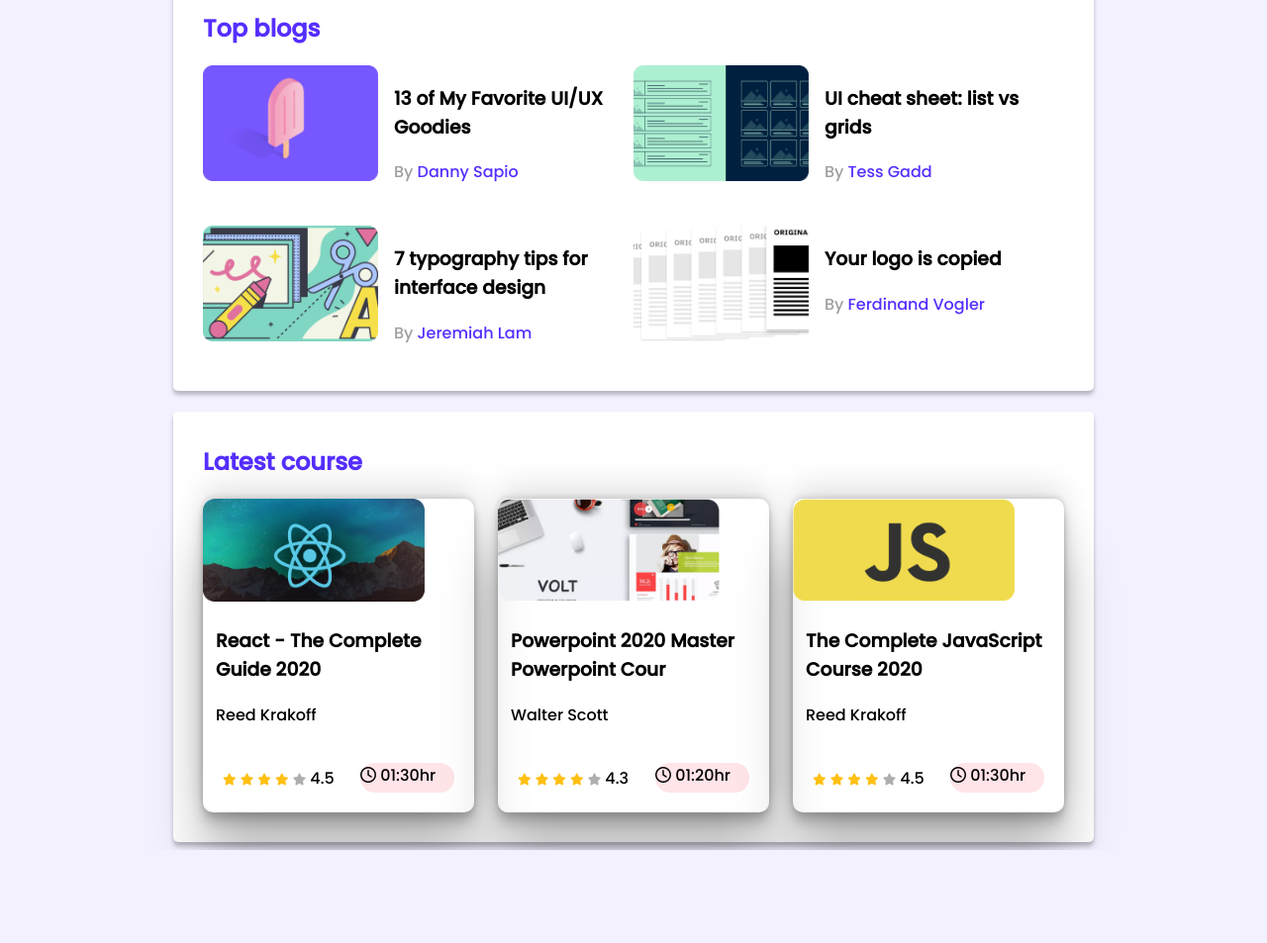
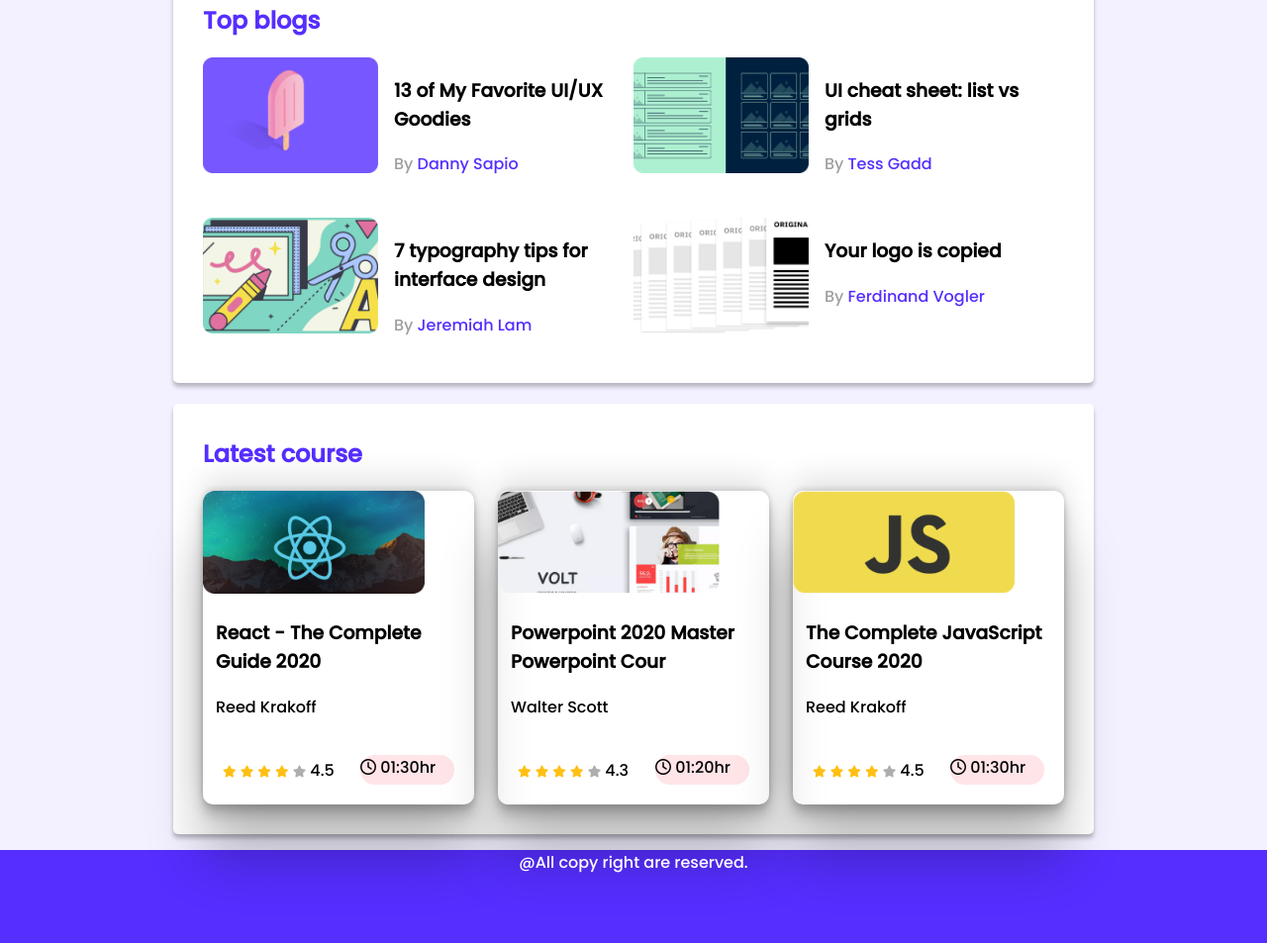
Before and after one commit to AHProhor/my-leader-board, a plain HTML site: page index.html in a window 1280 px wide. Shown: the part 415-1368 px from the top of the page at 99% size. Before the commit the page ends 1274 px from the top, so only its background shows below. Drawn offline with Linux system fonts and the light colour scheme.

Commit message:
Footer portion done

```diff
--- a/index.html
+++ b/index.html
@@ -189,5 +189,11 @@
       </section>
     </main>
     <!-- Main End -->
+
+    <!-- Footer part Start-->
+    <footer class="last-part">
+      <p>@All copy right are reserved.</p>
+    </footer>
+    <!-- Footer Part End -->
   </body>
 </html>
--- a/styles/styles.css
+++ b/styles/styles.css
@@ -5,6 +5,7 @@
 body {
   font-family: "Poppins", sans-serif;
   background-color: #f3f1ff;
+  margin: 0;
 }
 main {
   display: flex;
@@ -172,3 +173,15 @@ hr {
   background: #ffe4e8;
   border-radius: 14.6913px;
 }
+/* -------------------------
+          Footer style part
+---------------------------------- */
+.last-part {
+  width: 100%;
+  height: 94px;
+  background: #562eff;
+}
+.last-part p {
+  color: #ffffff;
+  text-align: center;
+}
```
